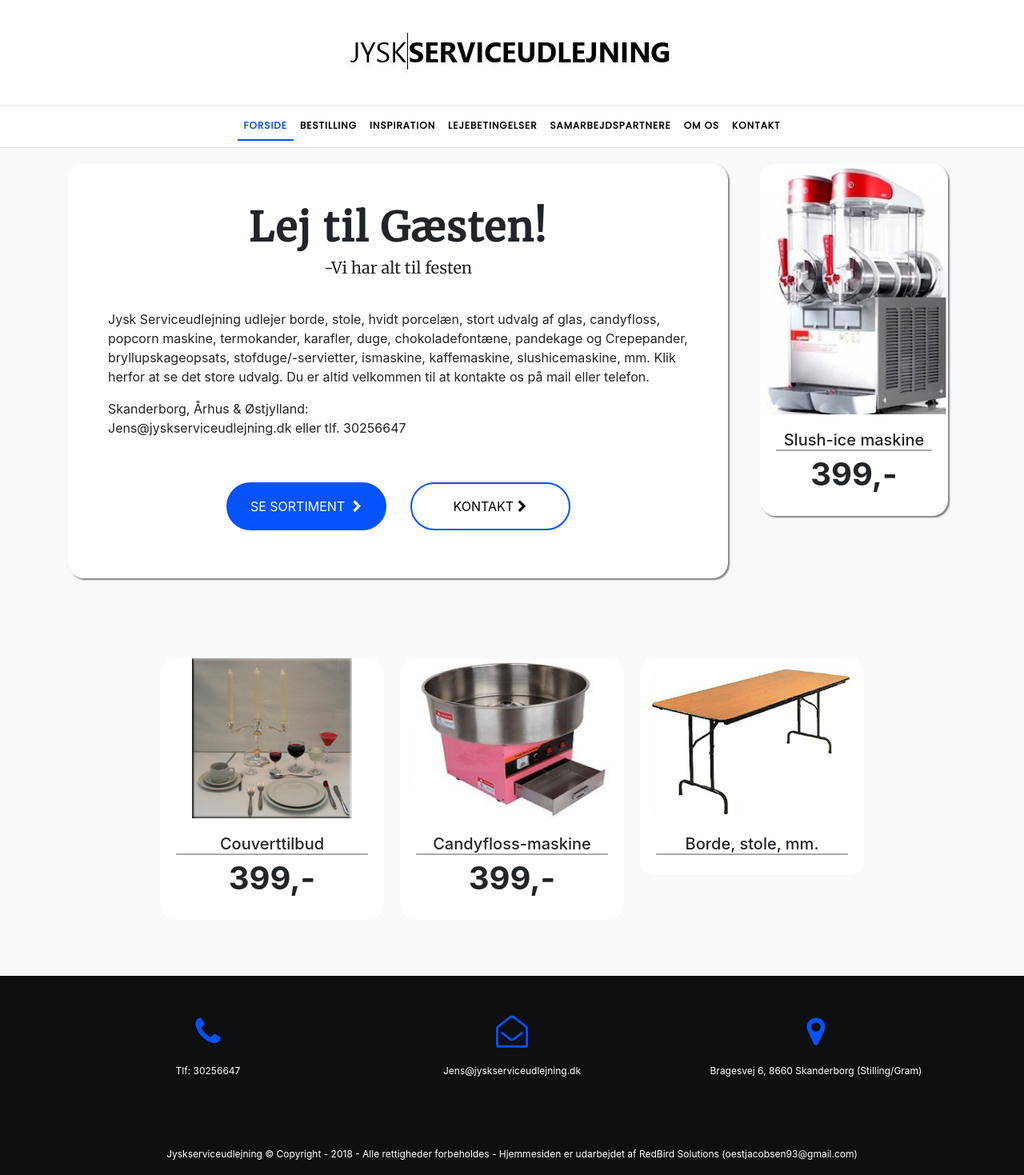
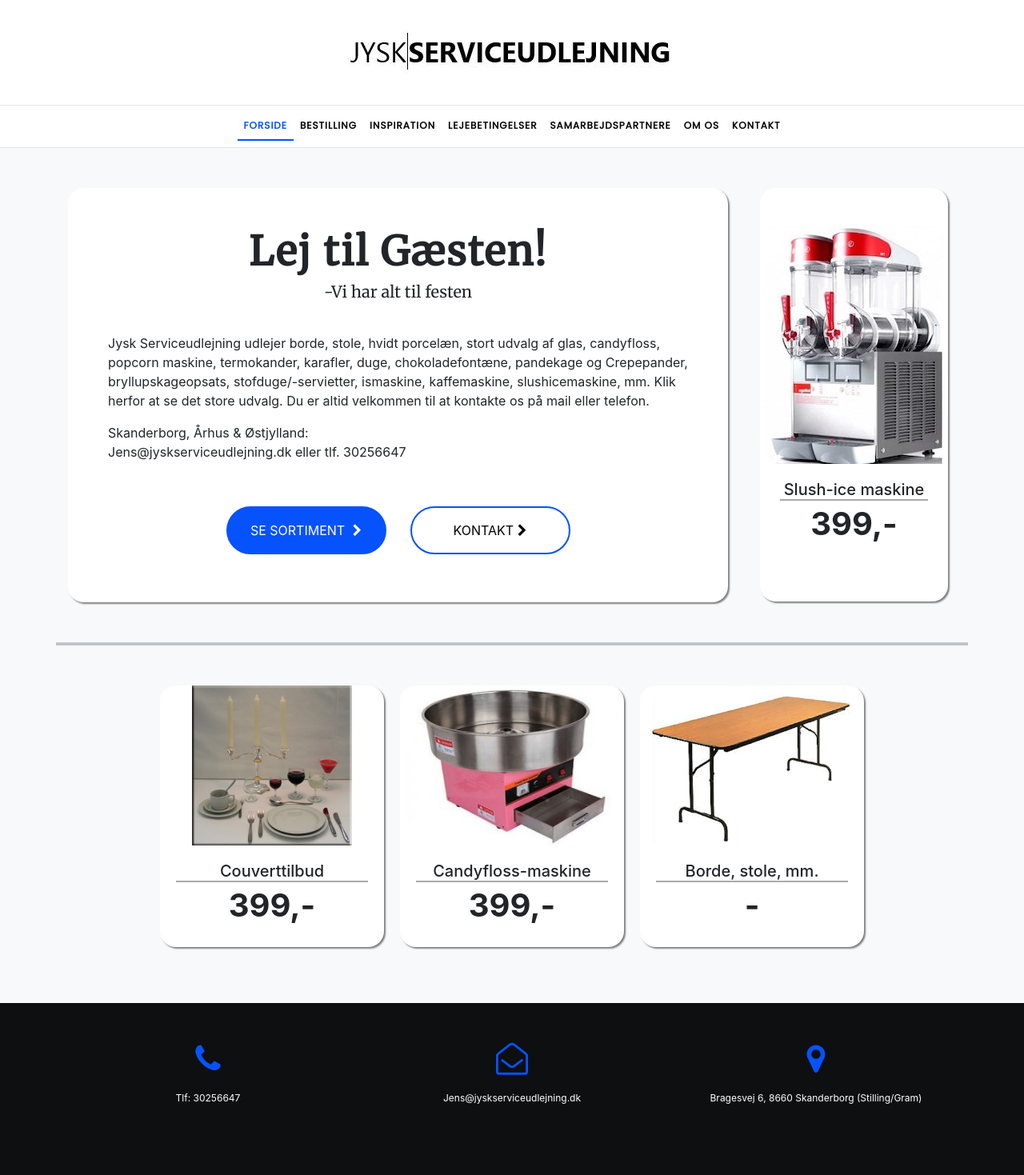
Before and after one commit to Fuzzy3/jyskserviceudlejning2, an Angular app: page /home in a window 1280 px wide. Shown: the top 1469 px of the page at 80% size. Built offline with nearby package versions, Linux system fonts and the light colour scheme; a web font is replaced by a local one.

Commit message:
box-shadow frontpage

```diff
--- a/src/app/frontpage/frontpage.component.html
+++ b/src/app/frontpage/frontpage.component.html
@@ -1,13 +1,13 @@
-<div class="body padding-bottom-20 padding-top-20">
+<div class="body padding-bottom-20 padding-top-50">
     <section class="">
         <div class="container">
-            <div class="row justify-content-center">
-                <div class="col-md-9 text-center title-section-border">
+            <div class="row justify-content-center title-section-border padding-bottom-50">
+                <div class="col-md-9 text-center">
                     <div class="my-card border-radius-20 box-shadow">
                         <h1 class="landing-header">Lej til Gæsten!</h1>
                         <h1 class="landing-header-second">-Vi har alt til festen</h1>
                         <div class="row margin-top-40">
-                            <div class="col-md-12 ">
+                            <div class="col-md-12">
                                 <p class="landing-text">
                                     Jysk Serviceudlejning udlejer borde, stole, hvidt porcelæn, stort udvalg af glas, candyfloss, popcorn maskine, termokander, karafler, duge, chokoladefontæne, pandekage og Crepepander, bryllupskageopsats, stofduge/-servietter, ismaskine, kaffemaskine, slushicemaskine, mm. Klik herfor at se det store udvalg. Du er altid velkommen til at kontakte os på mail eller telefon.
                                 </p>
@@ -42,12 +42,12 @@
             </div>
         </div>
     </section>
-    <header class="margin-bottom-50 margin-top-100">
+    <header class="margin-bottom-50 margin-top-50">
         <div class="container">
             <div class="row no-gutters justify-content-center">
                 <div class="col-md-6 col-lg-4 col-sm-12 card-col">
                     <div class="col-inner">
-                        <div class="card product-card">
+                        <div class="card product-card box-shadow">
                             <div class="image-container img-md">
                                 <img class="card-img-top showcase-image img-md" src="./assets/couvertTilbud.jpg" alt="Card image cap">
                             </div>
@@ -60,7 +60,7 @@
                 </div>
                 <div class="col-md-6 col-lg-4 col-sm-12 card-col">
                     <div class="col-inner">
-                        <div class="card product-card">
+                        <div class="card product-card box-shadow">
                             <div class="image-container img-md">
                                 <img class="card-img-top showcase-image img-md" src="./assets/candyfloss-1-300x225.jpg" alt="Card image cap">
                             </div>
@@ -73,12 +73,13 @@
                 </div>
                 <div class="col-md-6 col-lg-4 col-sm-12 card-col">
                     <div class="col-inner">
-                        <div class="card product-card">
+                        <div class="card product-card box-shadow">
                             <div class="image-container img-md">
                                 <img class="card-img-top showcase-image img-md" src="./assets/Borde76x180cm.bmp" alt="Card image cap">
                             </div>
                             <div class="card-body">
                                 <h5 class="card-title">Borde, stole, mm.</h5>
+                                <h4 class="price-tag"> - </h4>
                             </div>
                         </div>
                     </div>
--- a/src/app/frontpage/frontpage.component.scss
+++ b/src/app/frontpage/frontpage.component.scss
@@ -101,6 +101,7 @@ header {
         border-radius: 20px;
         overflow: hidden;
         border: none;
+        padding: 45px 5px 45px 5px;
     }
 }
 
@@ -131,7 +132,7 @@ header {
 }
 
 .title-section-border {
-    //border-bottom: 0.25rem solid #c1c5ca;
+    border-bottom: 0.25rem solid #c1c5ca;
 }
 
 .my-card {
--- a/src/sass/styles.scss
+++ b/src/sass/styles.scss
@@ -32,10 +32,16 @@
         &-20 {
             padding-top: 20px;
         }
+        &-50 {
+            padding-top: 50px;
+        }
     }
     &-bottom {
         &-20 {
             padding-bottom: 20px;
+        }
+        &-50 {
+            padding-bottom: 50px;
         }
     }
 }
```
